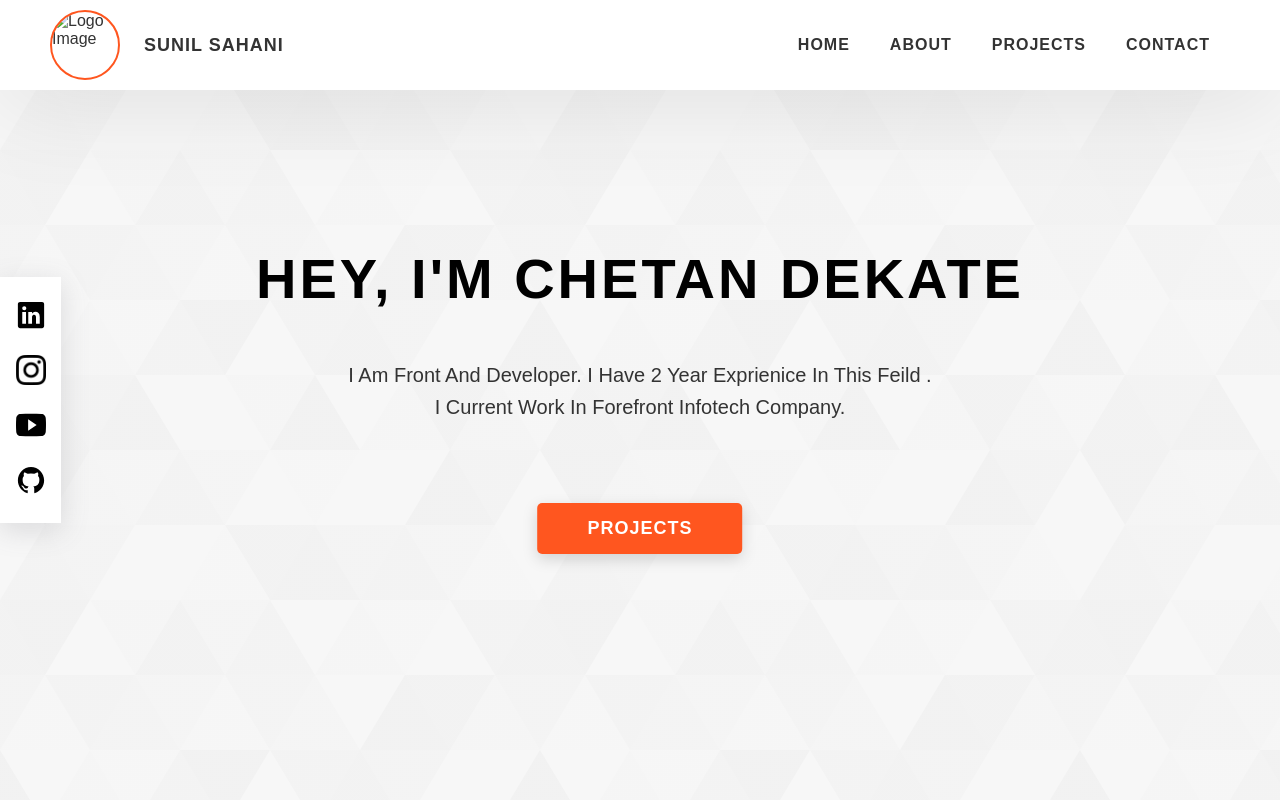
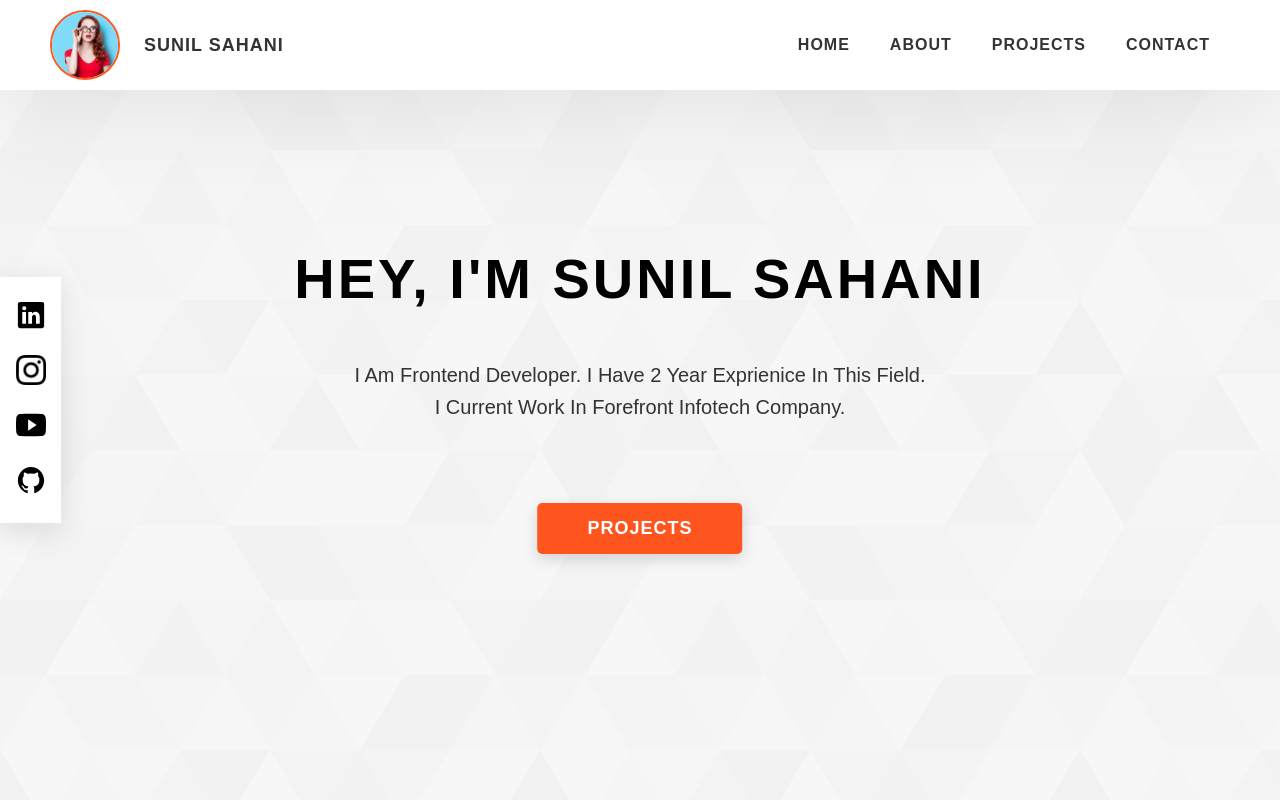
Before and after one commit to Sahani26/Study-Material, a plain HTML site: page portfolio.html in a window 1280 px wide. Shown: the top 800 px of the page. Drawn offline with nearby package versions, Linux system fonts and the light colour scheme; files that its build step writes are made by us from their sources; a web font is replaced by a local one.

Commit message:
Update portfolio.html

```diff
--- a/portfolio.html
+++ b/portfolio.html
@@ -7,7 +7,7 @@
     <title>My Portfolio</title>
 
     <!-- css link  -->
-    <link rel="stylesheet" href="cssport/style.css">
+    <link rel="stylesheet" href="css/style.css">
 
 
 </head>
@@ -19,9 +19,9 @@
         <div class="header__content">
           <div class="header__logo-container">
             <div class="header__logo-img-cont">
-              <img src="./img/107791326.jpg" alt="Logo Image" class="header__logo-img">
+              <img src="image/insta-2.jpg" alt="Logo Image" class="header__logo-img">
             </div>
-            <span class="header__logo-sub">Sunil Sahani</span>
+            <span class="header__logo-sub">SUNIL SAHANI</span>
           </div>
           <div class="header__main">
                 <ul class="header__links">
@@ -70,10 +70,10 @@
     <!-- home section  -->
     <section class="home-hero">
         <div class="home-hero__content">
-          <h1 class="heading-primary">Hey, I'm Chetan Dekate</h1>
+          <h1 class="heading-primary">Hey, I'm Sunil Sahani</h1>
           <div class="home-hero__info">
             <p class="text-primary">
-                I am front and developer. I have 2 year exprienice in this feild .<br>
+                I am frontend developer. I have 2 year exprienice in this Field.<br>
                 I current work in forefront infotech company.
             </p>
           </div>
@@ -244,9 +244,9 @@
             </div>
           </div>
           <div class="main-footer__row main-footer__row-2">
-            <h2 class="heading heading-sm text-lt">chetan dekate</h2>
+            <h2 class="heading heading-sm text-lt">Sunil Sahani</h2>
             <p class="main-footer__short-desc">
-              I am front and developer. I have 2 year exprienice in this feild .
+              I am frontend developer. I have 2 year exprienice in this Field.
               I current work in forefront infotech company.
             </p>
           </div>
@@ -258,7 +258,7 @@
             document.write(new Date().getFullYear());
           </script>2024
           . Made by
-          <a rel="noreferrer" target="_blank" href="#">chetan dekate</a>
+          <a rel="noreferrer" target="_blank" href="#">Sunil Sahani</a>
         </div>
       </div>
     </footer>
```
